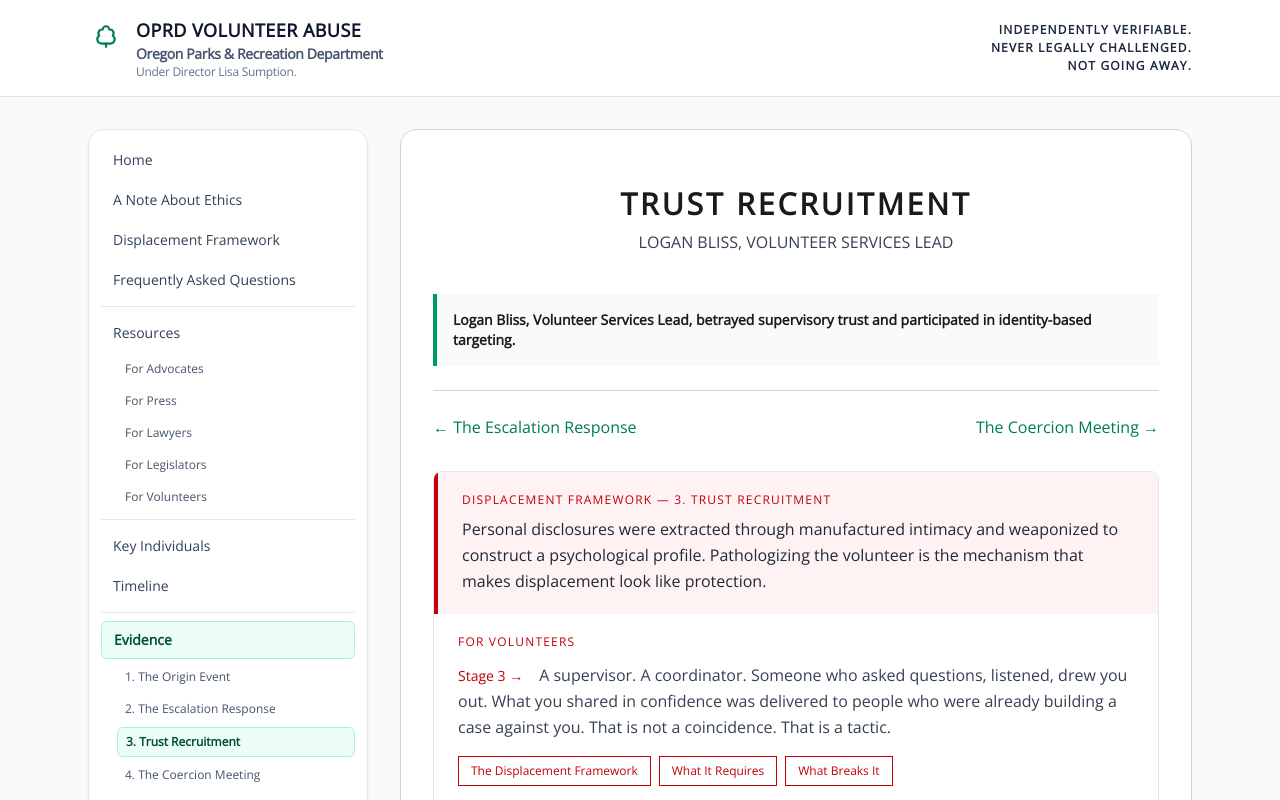
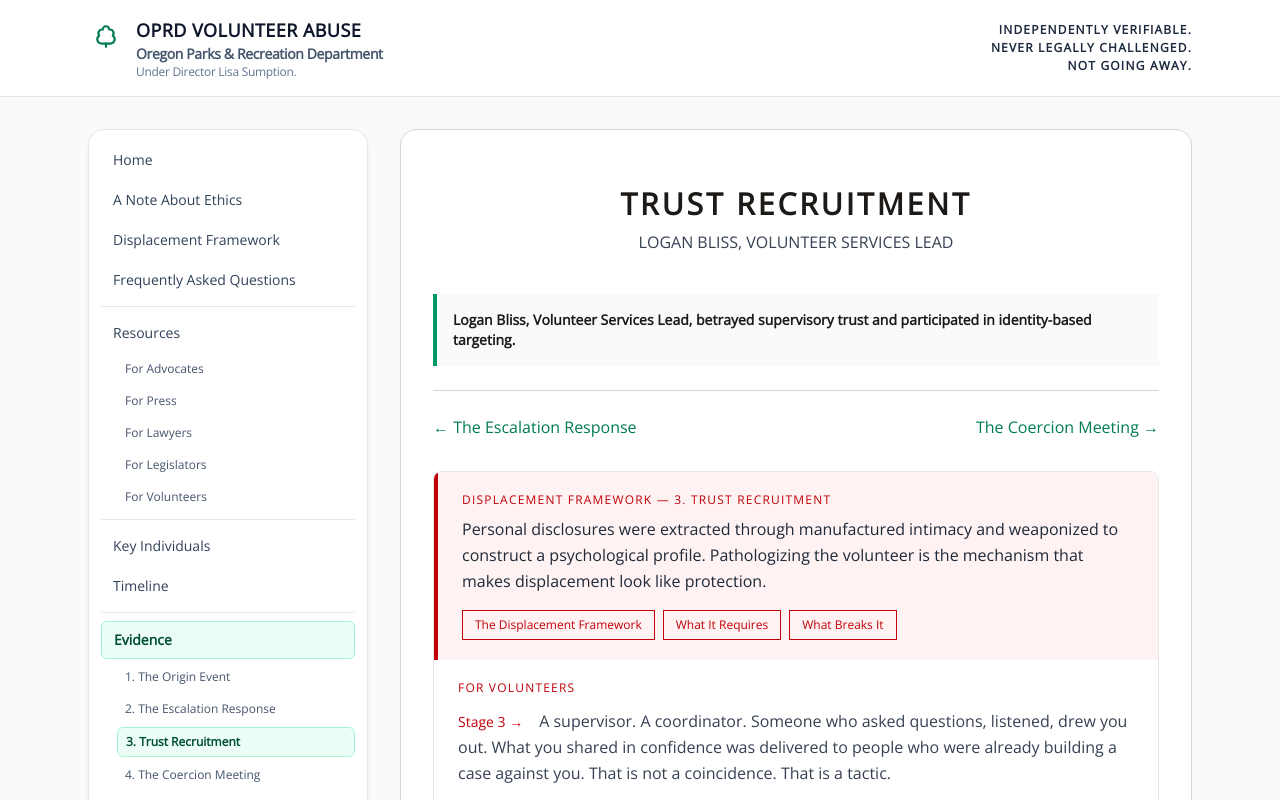
Before and after one commit to rswfire/rswfire.oprd, a Next.js app: page /evidence/trust in a window 1280 px wide. Shown: the top 800 px of the page. Built offline with nearby package versions, Linux system fonts and the light colour scheme.

Commit message:
Updated Components/DisplacementStage.tsx

```diff
--- a/components/DisplacementStage.tsx
+++ b/components/DisplacementStage.tsx
@@ -15,9 +15,20 @@ export default function DisplacementStage({ stage }: { stage: string }) {
                 >
                     Displacement Framework — {entry.stage}
                 </Link>
-                <p className="text-base text-gray-800 leading-relaxed">
+                <p className="text-base text-gray-800 leading-relaxed mb-4">
                     {entry.connection}
                 </p>
+                <div className="flex flex-wrap gap-2">
+                    <Link href="/displacement" className="text-xs font-mono border border-red-700 text-red-700 px-3 py-1.5 hover:bg-red-700 hover:text-white transition-colors">
+                        The Displacement Framework
+                    </Link>
+                    <Link href="/displacement#requires" className="text-xs font-mono border border-red-700 text-red-700 px-3 py-1.5 hover:bg-red-700 hover:text-white transition-colors">
+                        What It Requires
+                    </Link>
+                    <Link href="/displacement#breaks" className="text-xs font-mono border border-red-700 text-red-700 px-3 py-1.5 hover:bg-red-700 hover:text-white transition-colors">
+                        What Breaks It
+                    </Link>
+                </div>
             </div>
             <div className="px-6 py-5 bg-white">
                 <p className="text-xs font-mono uppercase tracking-widest text-red-700 mb-3">
@@ -33,14 +44,11 @@ export default function DisplacementStage({ stage }: { stage: string }) {
                     {entry.volunteer.body}
                 </p>
                 <div className="flex flex-wrap gap-2">
-                    <Link href="/displacement" className="text-xs font-mono border border-red-700 text-red-700 px-3 py-1.5 hover:bg-red-700 hover:text-white transition-colors">
-                        The Displacement Framework
+                    <Link href="/resources/volunteers" className="text-xs font-mono border border-gray-300 text-gray-600 px-3 py-1.5 hover:border-red-700 hover:text-red-700 transition-colors">
+                        For Volunteers
                     </Link>
-                    <Link href="/displacement#requires" className="text-xs font-mono border border-red-700 text-red-700 px-3 py-1.5 hover:bg-red-700 hover:text-white transition-colors">
-                        What It Requires
-                    </Link>
-                    <Link href="/displacement#breaks" className="text-xs font-mono border border-red-700 text-red-700 px-3 py-1.5 hover:bg-red-700 hover:text-white transition-colors">
-                        What Breaks It
+                    <Link href={`/resources/volunteers#stage-${entry.stage.split('.')[0]}`} className="text-xs font-mono border border-gray-300 text-gray-600 px-3 py-1.5 hover:border-red-700 hover:text-red-700 transition-colors">
+                        This Stage
                     </Link>
                 </div>
             </div>
```
